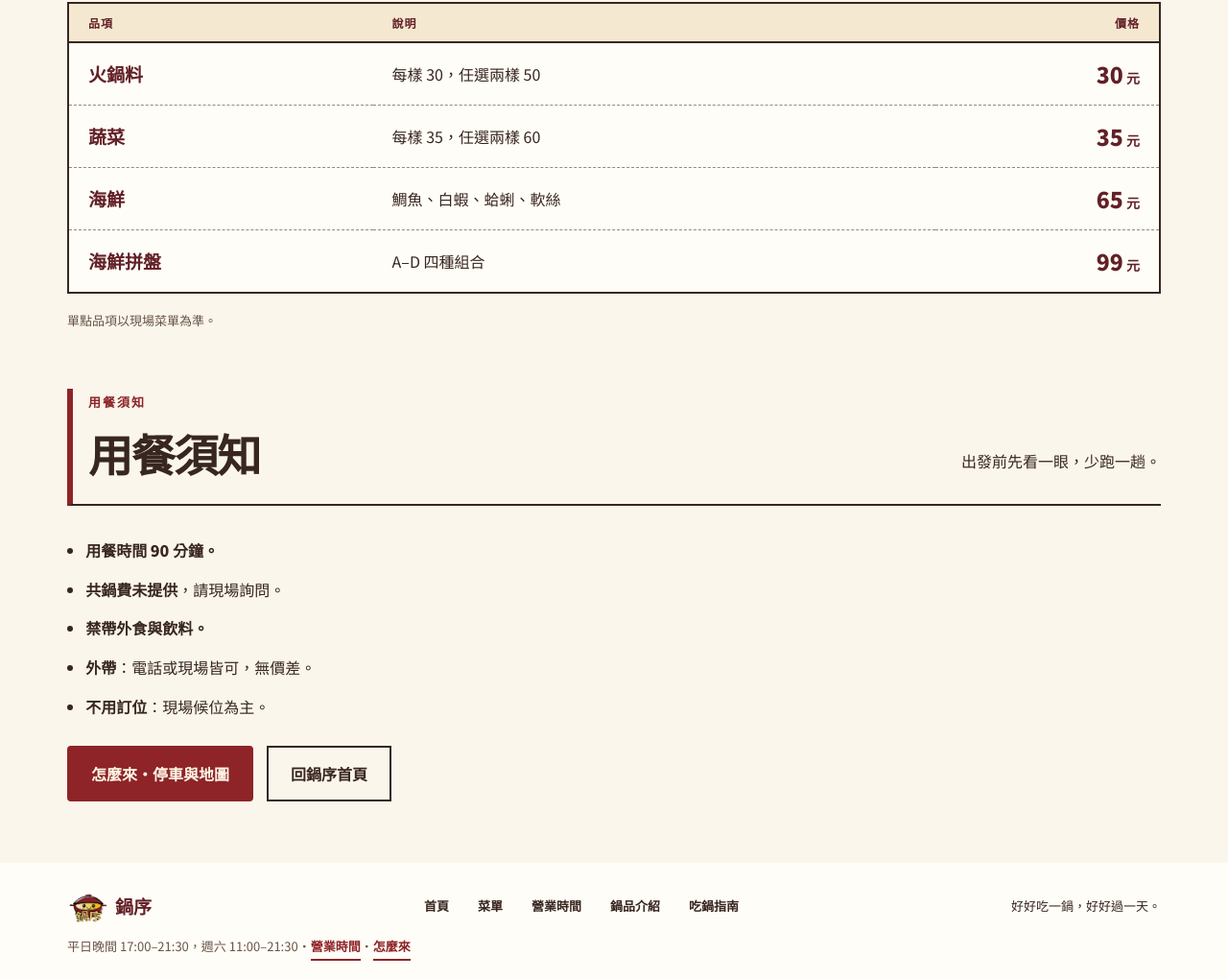
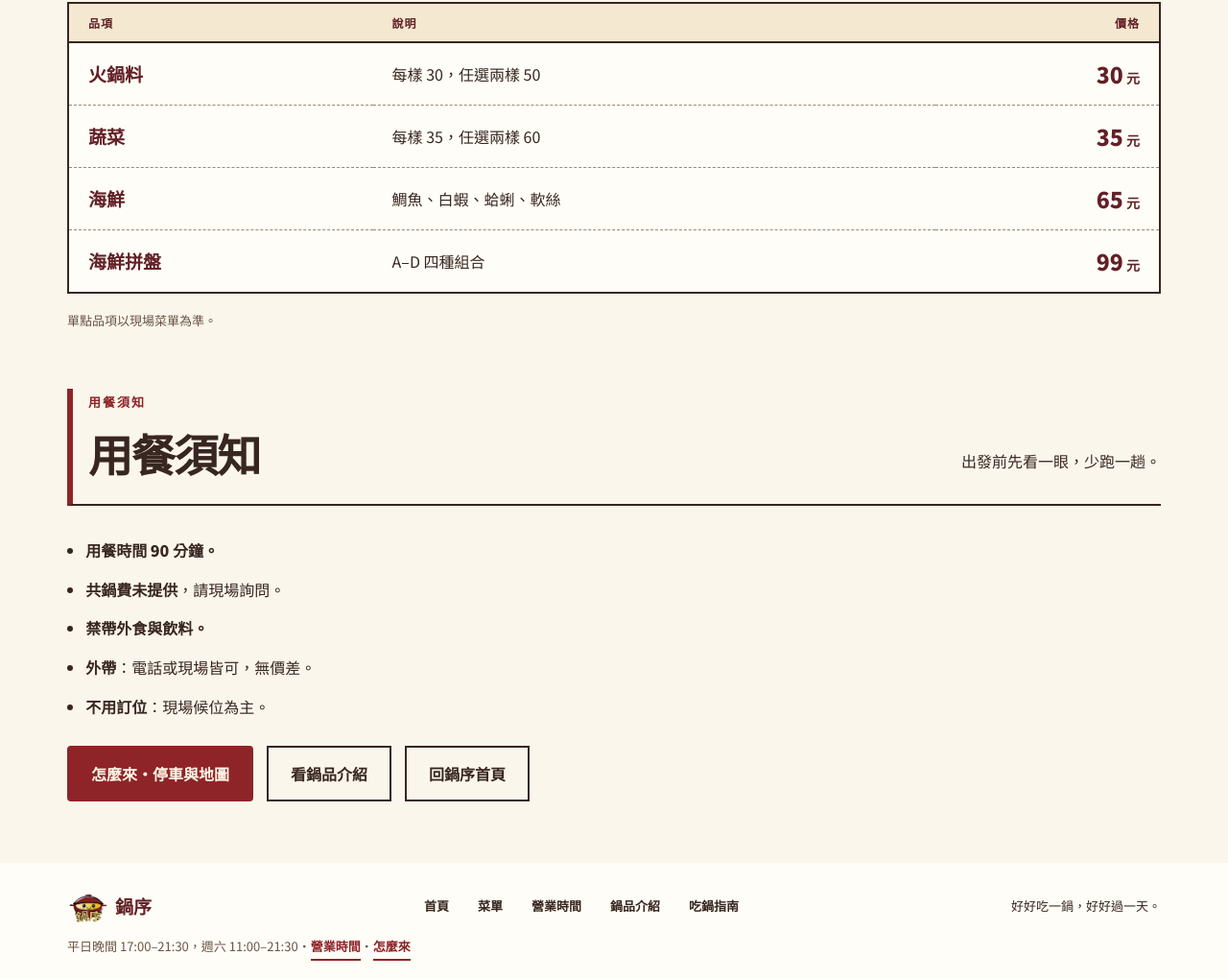
Before and after one commit to 2026xenia/guoxu-hotpot, a plain HTML site: page menu.html in a window 1280 px wide. Shown: the part 2692-3712 px from the top of the page at 96% size. Drawn offline with Linux system fonts and the light colour scheme.

Commit message:
feat: menu 底部加「看鍋品介紹」入口

```diff
--- a/menu.html
+++ b/menu.html
@@ -240,6 +240,7 @@
 
     <div class="page-cta">
       <a class="main-btn" href="visit.html">怎麼來・停車與地圖</a>
+      <a class="outline-btn" href="pot.html">看鍋品介紹</a>
       <a class="outline-btn" href="index.html">回鍋序首頁</a>
     </div>
   </div>
```
